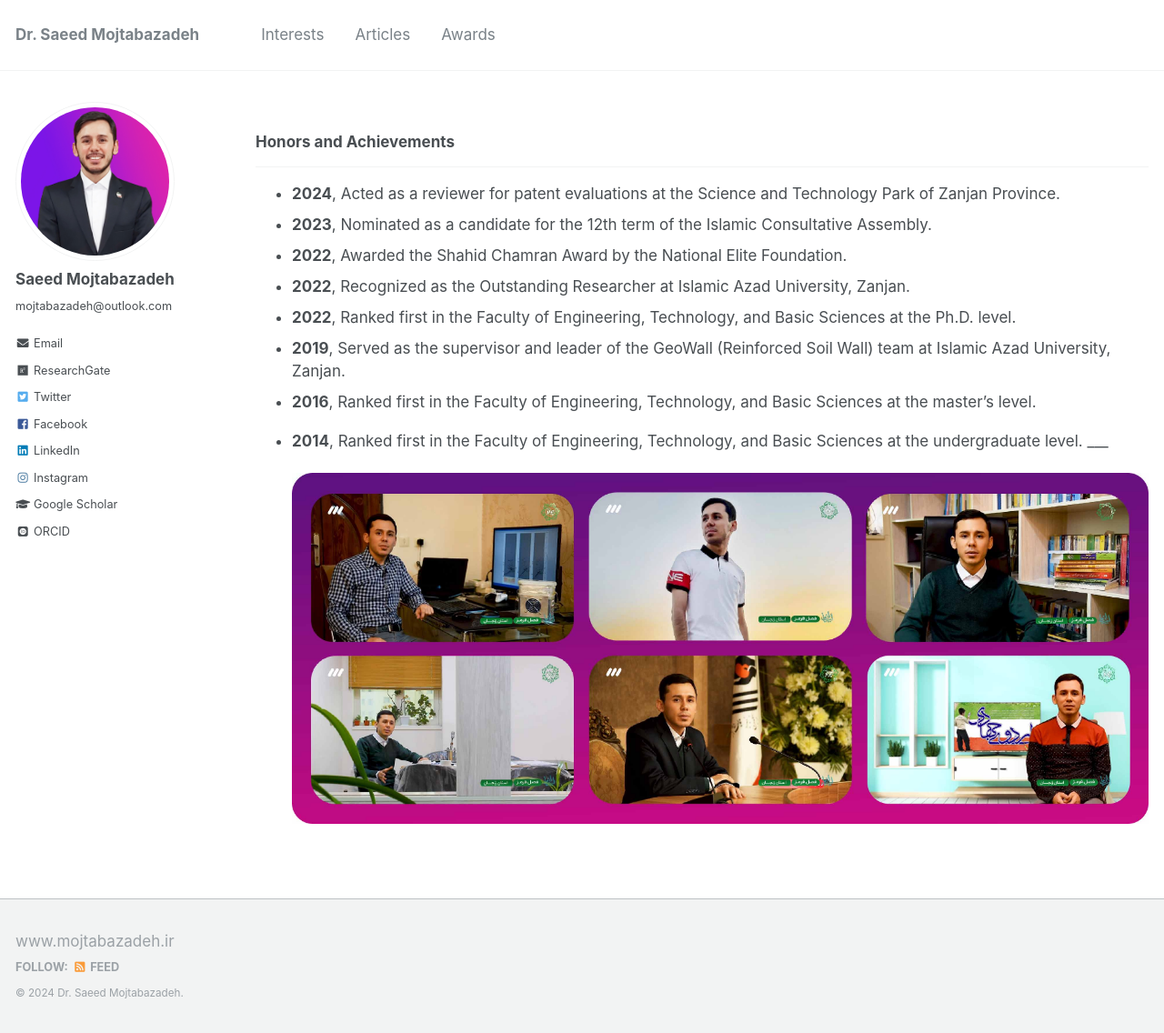
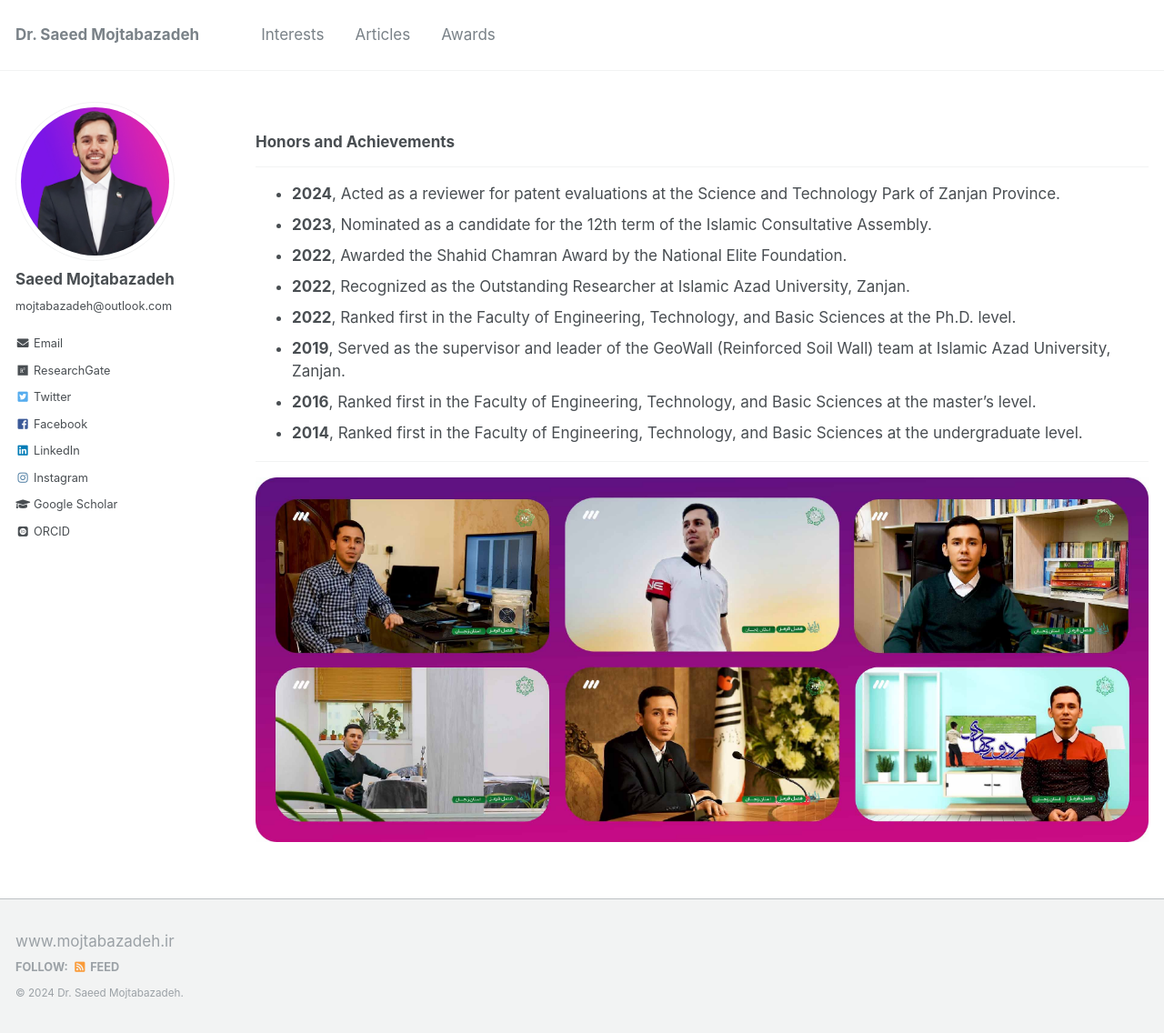
Before and after one commit to mojtabazadeh/mojtabazadeh.github.io, a Jekyll site: the page built from _pages/awards.md, in a window 1280 px wide and 1136 px high. Shown: the whole window at 91% size. Built offline with Jekyll 4.4.1, drawn with Linux system fonts in a browser that asks for light colours; some web fonts are replaced.

```diff
--- a/_pages/awards.md
+++ b/_pages/awards.md
@@ -15,8 +15,7 @@ ___
 - **2019**, Served as the supervisor and leader of the GeoWall (Reinforced Soil Wall) team at Islamic Azad University, Zanjan.
 - **2016**, Ranked first in the Faculty of Engineering, Technology, and Basic Sciences at the master’s level.
 - **2014**, Ranked first in the Faculty of Engineering, Technology, and Basic Sciences at the undergraduate level.
-___
 
 
-
+___
   ![Saeed Mojtabazadeh](https://github.com/mojtabazadeh/mojtabazadeh.github.io/blob/main/images/Final2.jpg?raw=true)
```
